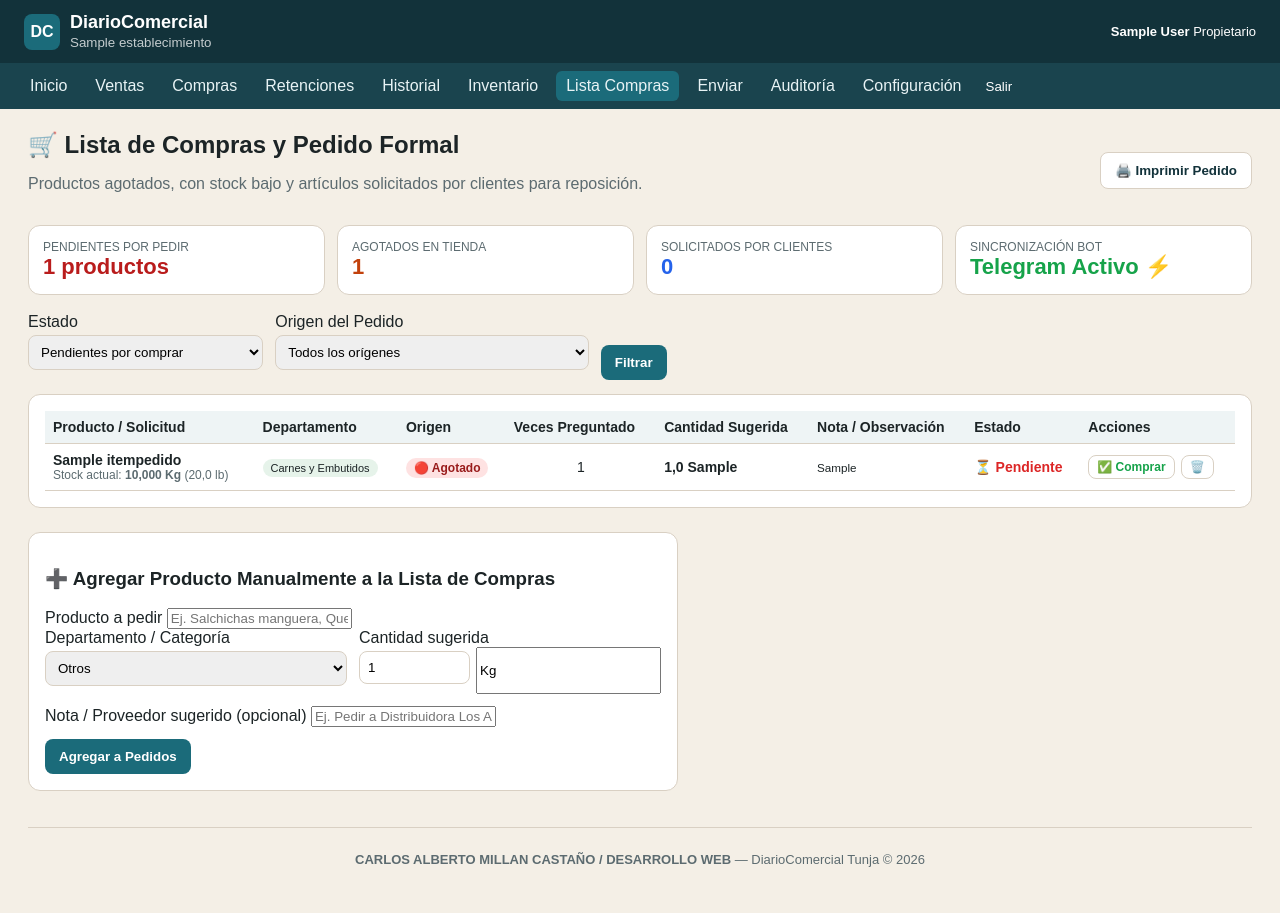
After one commit to AlbertoMillanC/diariocomercial, a Django app: page /pedidos/ in a window 1280 px wide. The commit adds this page. Run offline with Django 5.2, Linux system fonts and the light colour scheme; a user stored in the database is signed in; tables that the repository leaves empty hold one stand-in row (values such as "Sample post").

Commit message:
feat: modulo de lista de compras, pedido formal y alertas de stock en bot y django

```diff
--- a/registro/forms.py
+++ b/registro/forms.py
@@ -3,7 +3,16 @@ from django.contrib.auth.forms import AuthenticationForm
 from django.contrib.auth.models import User
 from django.utils import timezone
 
-from .models import ActividadCIIU, Compra, MotivoVenta, Perfil, Producto, Retencion, Venta
+from .models import (
+    ActividadCIIU,
+    Compra,
+    ItemPedido,
+    MotivoVenta,
+    Perfil,
+    Producto,
+    Retencion,
+    Venta,
+)
 
 
 class LoginForm(AuthenticationForm):
@@ -187,3 +196,22 @@ class ProductoForm(forms.ModelForm):
             "stock_kilos": forms.NumberInput(attrs={"step": "0.1", "min": "0"}),
             "precio_kilo": forms.NumberInput(attrs={"step": "100", "min": "0"}),
         }
+
+
+class ItemPedidoForm(forms.ModelForm):
+    class Meta:
+        model = ItemPedido
+        fields = ["nombre_producto", "categoria", "cantidad_sugerida", "unidad", "observacion"]
+        labels = {
+            "nombre_producto": "Producto a pedir",
+            "categoria": "Departamento / Categoría",
+            "cantidad_sugerida": "Cantidad sugerida",
+            "unidad": "Unidad (Kg, lb, un, cubeta)",
+            "observacion": "Nota / Proveedor sugerido (opcional)",
+        }
+        widgets = {
+            "nombre_producto": forms.TextInput(attrs={"placeholder": "Ej. Salchichas manguera, Queso costeño"}),
+            "cantidad_sugerida": forms.NumberInput(attrs={"step": "0.5", "min": "0.5"}),
+            "unidad": forms.TextInput(attrs={"placeholder": "Kg, lb, bolsas, paquetes"}),
+            "observacion": forms.TextInput(attrs={"placeholder": "Ej. Pedir a Distribuidora Los Andes"}),
+        }
--- a/registro/urls.py
+++ b/registro/urls.py
@@ -14,4 +14,6 @@ urlpatterns = [
     path("enviar/", views.enviar_reporte, name="enviar_reporte"),
     path("inventario/", views.inventario_lista, name="inventario"),
     path("inventario/<int:pk>/ajustar/", views.inventario_ajustar, name="inventario_ajustar"),
+    path("pedidos/", views.pedidos_lista, name="pedidos"),
+    path("pedidos/<int:pk>/<str:accion>/", views.pedido_cambiar_estado, name="pedido_cambiar_estado"),
 ]
--- a/registro/views.py
+++ b/registro/views.py
@@ -14,6 +14,7 @@ from django.utils.dateparse import parse_date
 from .forms import (
     ActividadCIIUForm,
     CompraForm,
+    ItemPedidoForm,
     LoginForm,
     MotivoVentaForm,
     ProductoForm,
@@ -26,6 +27,7 @@ from .models import (
     Auditoria,
     Compra,
     EnvioReporte,
+    ItemPedido,
     MotivoVenta,
     Perfil,
     Producto,
@@ -33,7 +35,11 @@ from .models import (
     Venta,
 )
 from .reportes import respuesta_csv, respuesta_pdf, texto_consolidado
-from .inventario_service import procesar_salida_inventario, revertir_salida_inventario
+from .inventario_service import (
+    procesar_salida_inventario,
+    revertir_salida_inventario,
+    sincronizar_productos_agotados,
+)
 
 
 class LoginDiario(LoginView):
@@ -769,3 +775,74 @@ def inventario_ajustar(request, pk):
         except Exception as e:
             messages.error(request, f"Error al actualizar: {e}")
     return redirect("inventario")
+
+
+@login_required
+def pedidos_lista(request):
+    perfil = _perfil(request.user)
+    if not perfil:
+        return redirect("inicio")
+    est = perfil.establecimiento
+
+    # Auto sincronizar productos en cero a pedidos
+    sincronizar_productos_agotados(est)
+
+    estado_filtro = request.GET.get("estado") or "pendiente"
+    origen_filtro = request.GET.get("origen") or "todos"
+
+    qs = ItemPedido.objects.filter(establecimiento=est)
+    if estado_filtro != "todos":
+        qs = qs.filter(estado=estado_filtro)
+    if origen_filtro != "todos":
+        qs = qs.filter(origen=origen_filtro)
+
+    form = ItemPedidoForm(request.POST or None)
+    if request.method == "POST" and form.is_valid():
+        item = form.save(commit=False)
+        item.establecimiento = est
+        item.origen = "manual"
+        item.save()
+        messages.success(request, f"Producto '{item.nombre_producto}' agregado al pedido de compras.")
+        return redirect("pedidos")
+
+    total_pendientes = ItemPedido.objects.filter(establecimiento=est, estado="pendiente").count()
+    total_agotados = ItemPedido.objects.filter(establecimiento=est, estado="pendiente", origen="agotado").count()
+    total_solicitados = ItemPedido.objects.filter(establecimiento=est, estado="pendiente", origen="solicitado").count()
+
+    return render(
+        request,
+        "pedidos.html",
+        {
+            "items": qs,
+            "form": form,
+            "estado_filtro": estado_filtro,
+            "origen_filtro": origen_filtro,
+            "total_pendientes": total_pendientes,
+            "total_agotados": total_agotados,
+            "total_solicitados": total_solicitados,
+            "puede_editar": perfil.es_propietario(),
+        },
+    )
+
+
+@login_required
+def pedido_cambiar_estado(request, pk, accion):
+    perfil = _perfil(request.user)
+    if not perfil:
+        return redirect("inicio")
+    item = get_object_or_404(ItemPedido, pk=pk, establecimiento=perfil.establecimiento)
+
+    if accion == "comprar":
+        item.estado = "comprado"
+        item.save()
+        messages.success(request, f"'{item.nombre_producto}' marcado como COMPRADO.")
+    elif accion == "descartar":
+        item.estado = "descartado"
+        item.save()
+        messages.info(request, f"'{item.nombre_producto}' descartado del pedido.")
+    elif accion == "pendiente":
+        item.estado = "pendiente"
+        item.save()
+        messages.info(request, f"'{item.nombre_producto}' reactivado como PENDIENTE.")
+
+    return redirect("pedidos")
--- a/templates/base.html
+++ b/templates/base.html
@@ -29,6 +29,7 @@
     <a href="{% url 'retencion_nueva' %}" class="{% if request.resolver_match.url_name == 'retencion_nueva' %}activo{% endif %}">Retenciones</a>
     <a href="{% url 'historial' %}" class="{% if request.resolver_match.url_name == 'historial' %}activo{% endif %}">Historial</a>
     <a href="{% url 'inventario' %}" class="{% if request.resolver_match.url_name == 'inventario' %}activo{% endif %}">Inventario</a>
+    <a href="{% url 'pedidos' %}" class="{% if request.resolver_match.url_name == 'pedidos' %}activo{% endif %}">Lista Compras</a>
     {% if user.perfil.es_propietario %}
     <a href="{% url 'enviar_reporte' %}" class="{% if request.resolver_match.url_name == 'enviar_reporte' %}activo{% endif %}">Enviar</a>
     <a href="{% url 'auditoria' %}" class="{% if request.resolver_match.url_name == 'auditoria' %}activo{% endif %}">Auditoría</a>
--- /dev/null
+++ b/templates/pedidos.html
@@ -0,0 +1,165 @@
+{% extends "base.html" %}
+{% load dinero %}
+{% block title %}Lista de Compras y Pedidos{% endblock %}
+{% block content %}
+<div style="display:flex; justify-content:space-between; align-items:center; flex-wrap:wrap; gap:10px;">
+  <div>
+    <h2>🛒 Lista de Compras y Pedido Formal</h2>
+    <p class="lead">Productos agotados, con stock bajo y artículos solicitados por clientes para reposición.</p>
+  </div>
+  <div>
+    <button onclick="window.print()" class="btn btn-ghost" title="Imprimir lista para llevar al mercado o proveedor">🖨️ Imprimir Pedido</button>
+  </div>
+</div>
+
+<div class="cards">
+  <div class="card">
+    <span>Pendientes por Pedir</span>
+    <strong style="color: #b91c1c;">{{ total_pendientes }} productos</strong>
+  </div>
+  <div class="card">
+    <span>Agotados en Tienda</span>
+    <strong style="color: #c2410c;">{{ total_agotados }}</strong>
+  </div>
+  <div class="card">
+    <span>Solicitados por Clientes</span>
+    <strong style="color: #2563eb;">{{ total_solicitados }}</strong>
+  </div>
+  <div class="card">
+    <span>Sincronización Bot</span>
+    <strong style="color: #16a34a;">Telegram Activo ⚡</strong>
+  </div>
+</div>
+
+<form class="filters" method="get" style="margin-top: 18px;">
+  <div>
+    <label>Estado</label>
+    <select name="estado" onchange="this.form.submit()">
+      <option value="pendiente" {% if estado_filtro == 'pendiente' %}selected{% endif %}>Pendientes por comprar</option>
+      <option value="comprado" {% if estado_filtro == 'comprado' %}selected{% endif %}>Comprados / Resueltos</option>
+      <option value="descartado" {% if estado_filtro == 'descartado' %}selected{% endif %}>Descartados</option>
+      <option value="todos" {% if estado_filtro == 'todos' %}selected{% endif %}>Todos los estados</option>
+    </select>
+  </div>
+  <div>
+    <label>Origen del Pedido</label>
+    <select name="origen" onchange="this.form.submit()">
+      <option value="todos" {% if origen_filtro == 'todos' %}selected{% endif %}>Todos los orígenes</option>
+      <option value="agotado" {% if origen_filtro == 'agotado' %}selected{% endif %}>Inventario Agotado</option>
+      <option value="stock_bajo" {% if origen_filtro == 'stock_bajo' %}selected{% endif %}>Stock Bajo</option>
+      <option value="solicitado" {% if origen_filtro == 'solicitado' %}selected{% endif %}>Solicitado por Clientes</option>
+      <option value="manual" {% if origen_filtro == 'manual' %}selected{% endif %}>Agregado Manualmente</option>
+    </select>
+  </div>
+  <button class="btn btn-primary" type="submit">Filtrar</button>
+</form>
+
+<div class="panel" style="margin-bottom: 24px;">
+  <div class="tabla-wrap">
+    <table>
+      <thead>
+        <tr>
+          <th>Producto / Solicitud</th>
+          <th>Departamento</th>
+          <th>Origen</th>
+          <th>Veces Preguntado</th>
+          <th>Cantidad Sugerida</th>
+          <th>Nota / Observación</th>
+          <th>Estado</th>
+          <th>Acciones</th>
+        </tr>
+      </thead>
+      <tbody>
+        {% for it in items %}
+        <tr>
+          <td>
+            <strong>{{ it.nombre_producto }}</strong>
+            {% if it.producto %}
+              <div style="font-size:12px; color:var(--muted);">
+                Stock actual: <strong>{{ it.producto.stock_kilos }} Kg</strong> ({{ it.producto.stock_libras }} lb)
+              </div>
+            {% endif %}
+          </td>
+          <td><span class="tag">{{ it.get_categoria_display }}</span></td>
+          <td>
+            {% if it.origen == 'agotado' %}
+              <span class="badge" style="background:#fee2e2; color:#991b1b; padding:3px 8px; border-radius:12px; font-weight:bold; font-size:12px;">🔴 Agotado</span>
+            {% elif it.origen == 'stock_bajo' %}
+              <span class="badge" style="background:#fef3c7; color:#92400e; padding:3px 8px; border-radius:12px; font-weight:bold; font-size:12px;">🟡 Stock Bajo</span>
+            {% elif it.origen == 'solicitado' %}
+              <span class="badge" style="background:#dbeafe; color:#1e40af; padding:3px 8px; border-radius:12px; font-weight:bold; font-size:12px;">🔵 Solicitado</span>
+            {% else %}
+              <span class="badge" style="background:#f3f4f6; color:#374151; padding:3px 8px; border-radius:12px; font-weight:bold; font-size:12px;">⚪ Manual</span>
+            {% endif %}
+          </td>
+          <td style="text-align:center;">
+            {% if it.veces_solicitado > 1 %}
+              <strong style="color:#2563eb; font-size:14px;">{{ it.veces_solicitado }} veces</strong>
+            {% else %}
+              {{ it.veces_solicitado }}
+            {% endif %}
+          </td>
+          <td><strong>{{ it.cantidad_sugerida|floatformat:1 }} {{ it.unidad }}</strong></td>
+          <td><small>{{ it.observacion|default:"—" }}</small></td>
+          <td>
+            {% if it.estado == 'pendiente' %}
+              <span style="color:#dc2626; font-weight:bold;">⏳ Pendiente</span>
+            {% elif it.estado == 'comprado' %}
+              <span style="color:#16a34a; font-weight:bold;">✅ Comprado</span>
+            {% else %}
+              <span style="color:#6b7280;">Descartado</span>
+            {% endif %}
+          </td>
+          <td>
+            <div style="display:flex; gap:6px;">
+              {% if it.estado == 'pendiente' %}
+                <a href="{% url 'pedido_cambiar_estado' it.pk 'comprar' %}" class="btn btn-ghost" style="color:#16a34a; padding:4px 8px; font-size:12px;" title="Marcar como comprado">✅ Comprar</a>
+                <a href="{% url 'pedido_cambiar_estado' it.pk 'descartar' %}" class="btn btn-ghost" style="color:#dc2626; padding:4px 8px; font-size:12px;" title="Descartar del pedido">🗑️</a>
+              {% else %}
+                <a href="{% url 'pedido_cambiar_estado' it.pk 'pendiente' %}" class="btn btn-ghost" style="color:#2563eb; padding:4px 8px; font-size:12px;" title="Reactivar en lista de compras">🔄 Reactivar</a>
+              {% endif %}
+            </div>
+          </td>
+        </tr>
+        {% empty %}
+        <tr>
+          <td colspan="8" style="text-align:center; padding:24px; color:var(--muted);">
+            🎉 No hay productos en esta lista. ¡Todo el inventario está abastecido o el filtro no arrojó resultados!
+          </td>
+        </tr>
+        {% endfor %}
+      </tbody>
+    </table>
+  </div>
+</div>
+
+<div class="panel" style="max-width: 650px;">
+  <h3>➕ Agregar Producto Manualmente a la Lista de Compras</h3>
+  <form method="post">
+    {% csrf_token %}
+    <div>
+      <label>{{ form.nombre_producto.label }}</label>
+      {{ form.nombre_producto }}
+    </div>
+    <div style="display:grid; grid-template-columns:1fr 1fr; gap:12px;">
+      <div>
+        <label>{{ form.categoria.label }}</label>
+        {{ form.categoria }}
+      </div>
+      <div>
+        <label>{{ form.cantidad_sugerida.label }}</label>
+        <div style="display:flex; gap:6px;">
+          {{ form.cantidad_sugerida }}
+          {{ form.unidad }}
+        </div>
+      </div>
+    </div>
+    <div style="margin-top:10px;">
+      <label>{{ form.observacion.label }}</label>
+      {{ form.observacion }}
+    </div>
+    <button class="btn btn-primary" type="submit" style="margin-top:12px;">Agregar a Pedidos</button>
+  </form>
+</div>
+
+{% endblock %}
```
Also changed, not shown: registro/inventario_service.py (+257 -3 lines), registro/management/commands/bot_telegram.py (+22 -2 lines), registro/models.py (+43 -0 lines), templates/inventario.html (+9 -2 lines), registro/migrations/0007_itempedido.py (added).
